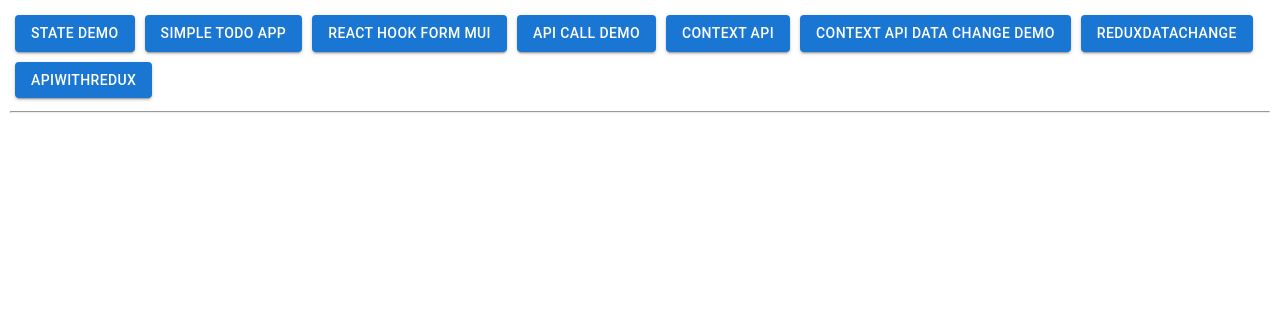
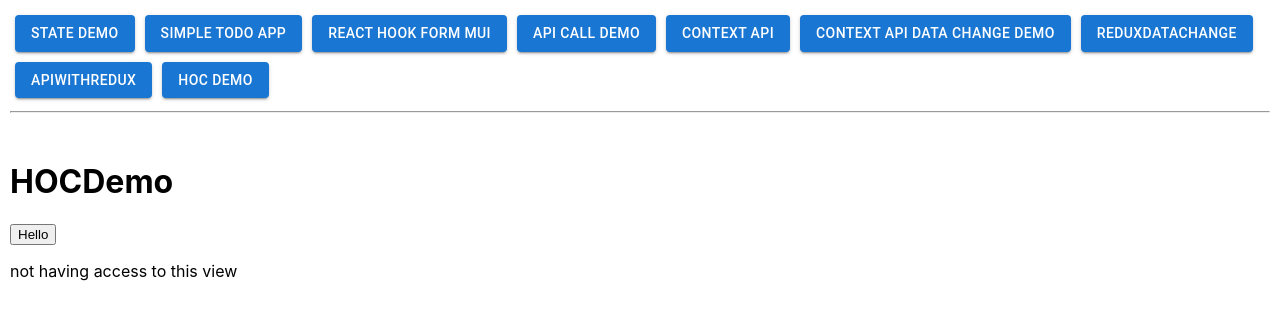
Before and after one commit to gavand-sagar/Upgrad-React-Training, a React (Create React App) app: page /HocDemo in a window 1280 px wide. Shown: the top 320 px of the page. Built offline with nearby package versions, Linux system fonts and the light colour scheme.

Commit message:
Hoc component added

```diff
--- /dev/null
+++ b/src/HOCDemo.jsx
@@ -0,0 +1,59 @@
+import React from 'react'
+import SimpleTodoApp from './SimpleTodoApp'
+import { Button, CircularProgress, Rating } from '@mui/material'
+import StateDemo from './StateDemo'
+
+//Higher Order functions - any function that takes other function as argument and returns new function
+
+//Higher order components - any components that takes other components as prop and returns new components
+
+
+function MyButton() {
+    return <button>Hello</button>
+}
+
+function WithLoading(Component) {
+    return function ({ loading, ...props }) {
+        return loading ? <CircularProgress /> : <Component {...props} />
+    }
+}
+
+
+function WithRole(Component){
+    return function ({userRole,...props}){
+        if(userRole === localStorage.getItem("role")){
+            return <Component {...props}/>
+        }else{
+            return <p>not having access to this view</p>
+        }
+    }
+}
+
+
+const ButtonWithRole = WithRole(MyButton)
+const StateDemoWithRole = WithRole(StateDemo)
+
+const MyButtonWithLoading = WithLoading(MyButton)
+
+const RatingWithLoading = WithLoading(Rating)
+
+export default function HOCDemo() {
+    return (
+        <div>
+            <h1>HOCDemo</h1>
+
+
+            {/* MyButton do not have ability to accept prop like  userRole={'admin'}*/}
+            <MyButton userRole={'admin'}></MyButton>
+
+            {/* Same MyButton component now has userRole={'admin'}*/}
+            <ButtonWithRole userRole={'admin'}/>
+
+            {/* <Rating value={1}/> */}
+
+            {/* <RatingWithLoading onChange={(e) => alert(e.target.value)} value={4} loading={true} /> */}
+
+            {/* <Button loading={true} variant='contained'>Login</Button> */}
+        </div>
+    )
+}
--- a/src/Routes.js
+++ b/src/Routes.js
@@ -19,6 +19,7 @@
 import ContextAPIDataChangeDemo from './ContextAPIDataChangeDemo';
 import ReduxDataChange from './ReduxDataChange';
 import ApiWithRedux from './ApiWithRedux';
+import HOCDemo from './HOCDemo';
 
 export const routes = [
     {
@@ -66,6 +67,11 @@
         element: <ApiWithRedux />
     },
     {
+        path: '/HocDemo',
+        linkText: "HOC Demo",
+        element: <HOCDemo />
+    },
+    {
         path: '/Login',
         element: <LoginFormPostAPI />
     }
```
